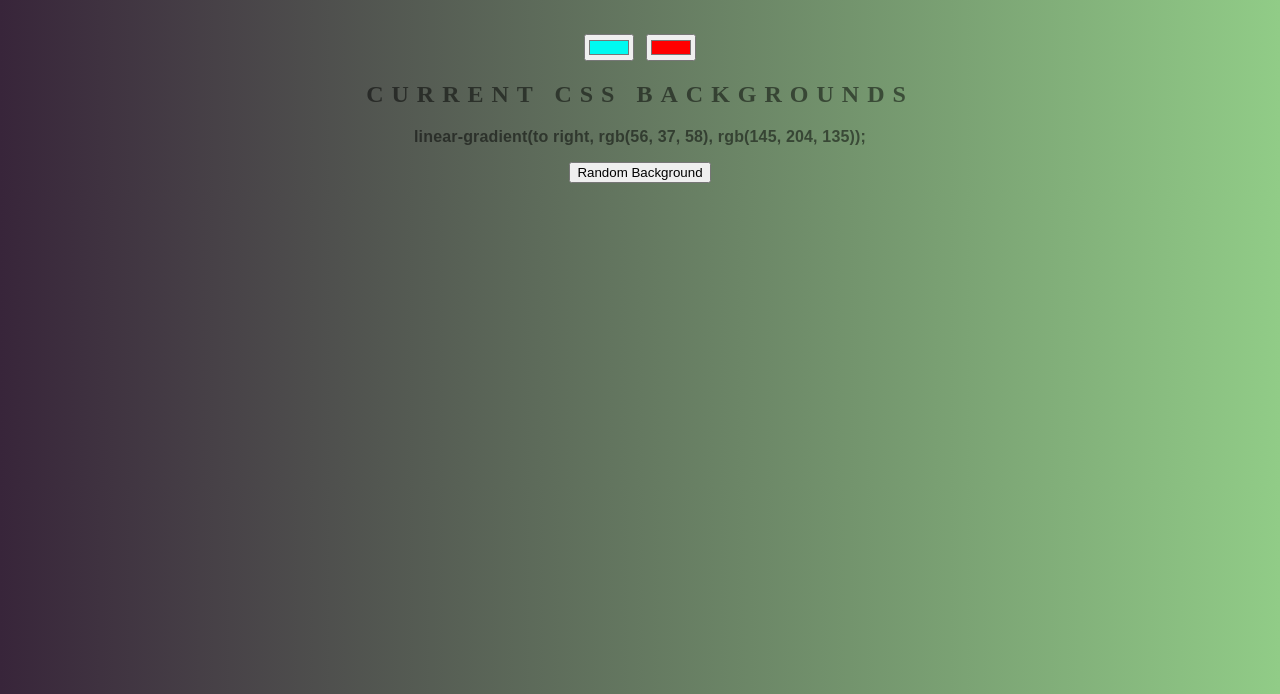
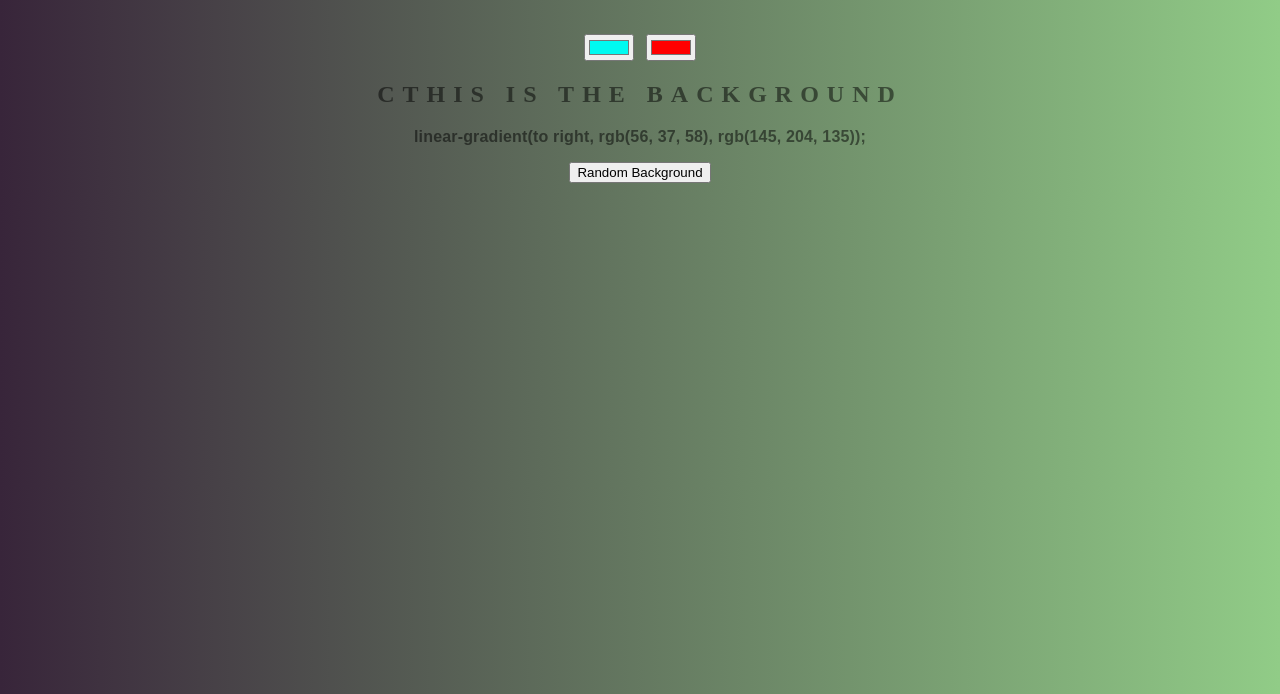
Before and after one commit to DragosJohnSirbu/background-generator, a plain HTML site: page index.html in a window 1280 px wide. Shown: the part 106-800 px from the top of the page. Drawn offline with Linux system fonts and the light colour scheme.

Commit message:
changed text

```diff
--- a/index.html
+++ b/index.html
@@ -8,7 +8,7 @@
 	<h1>COOL GENERATOR</h1>
 	<input type="color" class="color1" name="color1" value="#00faf0">
 	<input type="color" class="color2" name="color2" value="#ff0000">
-	<h2>Current CSS Backgrounds</h2>
+	<h2>CThis is the Background</h2>
 	<h3></h3>
 	<button id="randomize">Random Background</button>
 	<script type="text/javascript" src="app.js"></script>
```
